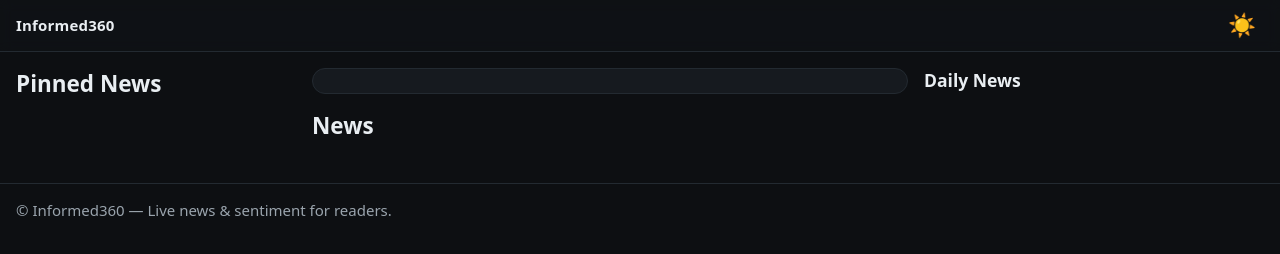
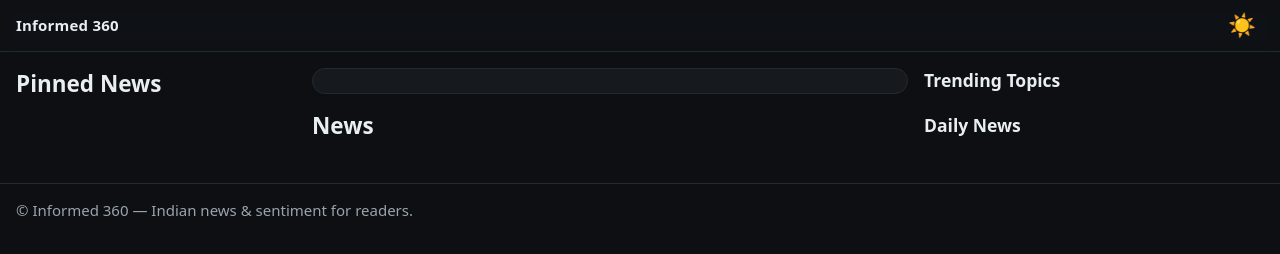
Before and after one commit to srajx786/Informed360_T, a website: page public/index.html in a window 1280 px wide. Drawn offline with Linux system fonts and the light colour scheme; no server answers.

Commit message:
index.html

```diff
--- a/public/index.html
+++ b/public/index.html
@@ -2,35 +2,45 @@
 <html lang="en">
 <head>
   <meta charset="utf-8"/>
-  <title>Informed360</title>
+  <title>Informed 360</title>
   <meta name="viewport" content="width=device-width, initial-scale=1"/>
   <link rel="stylesheet" href="styles.css"/>
 </head>
 <body>
+  <!-- Top navigation bar -->
   <header class="topbar">
-    <div class="brand">Informed360</div>
+    <div class="brand">Informed 360</div>
     <div id="ticker" class="ticker" aria-live="polite"></div>
     <button id="themeToggle" class="theme-toggle" aria-label="Toggle theme"></button>
   </header>
 
+  <!-- Main three‑column layout -->
   <main class="layout">
+    <!-- Left column: pinned stories -->
     <aside class="left">
       <h2>Pinned News</h2>
       <div id="pinned" class="card-list"></div>
     </aside>
 
+    <!-- Centre column: hero and news list -->
     <section class="center">
-      <!-- Hero story -->
+      <!-- Featured story / hero panel -->
       <div id="mainHero" class="main-hero"></div>
-
-      <!-- Clean, uncluttered News list -->
+      <!-- News list -->
       <div class="news-section">
         <h2>News</h2>
         <div id="newsList" class="news-list"></div>
       </div>
     </section>
 
+    <!-- Right column: trending topics and daily feed -->
     <aside class="right">
+      <!-- Trending topics cluster -->
+      <div class="topics">
+        <h3>Trending Topics</h3>
+        <div id="topicsList" class="topics-list"></div>
+      </div>
+      <!-- Daily feed list -->
       <div class="daily">
         <h3>Daily News</h3>
         <div id="daily" class="daily-list"></div>
@@ -38,10 +48,12 @@
     </aside>
   </main>
 
+  <!-- Footer -->
   <footer class="footer">
-    <span>© <span id="year"></span> Informed360 — Live news & sentiment for readers.</span>
+    <span>© <span id="year"></span> Informed 360 — Indian news & sentiment for readers.</span>
   </footer>
 
+  <!-- Client‑side logic -->
   <script src="app.js" defer></script>
 </body>
 </html>
```
